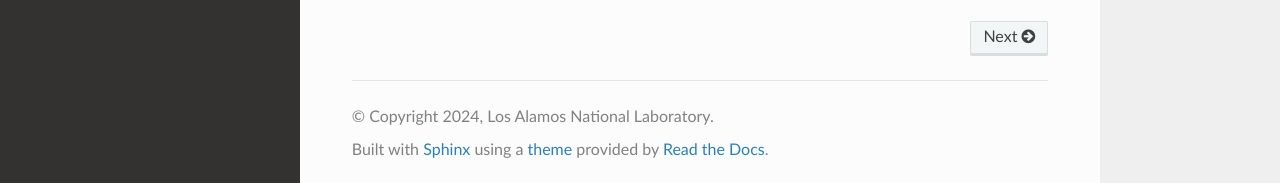
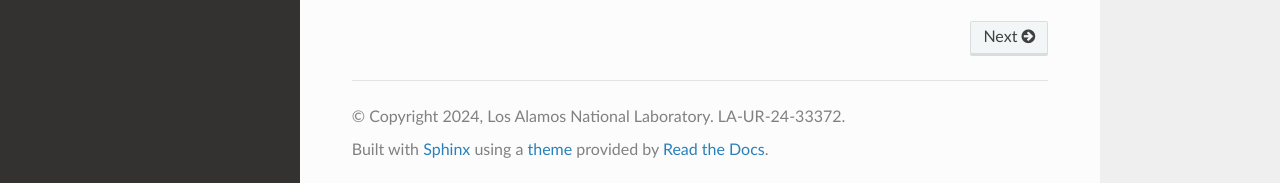
Before and after one commit to cinemascience/pycinema-readthedocs, a Sphinx documentation site: the page built from docs/source/index.rst, in a window 1280 px wide and 900 px high, scrolled down 1088 px. Shown: the part 714-897 px from the top of the window. Built offline with Sphinx 7.4.7 and the Read the Docs theme 3.1.0, drawn with Linux system fonts in a browser that asks for light colours.

Commit message:
source/conf.py

```diff
--- a/docs/source/conf.py
+++ b/docs/source/conf.py
@@ -3,7 +3,7 @@
 # -- Project information
 
 project = 'pycinema'
-copyright = '2024, Los Alamos National Laboratory'
+copyright = '2024, Los Alamos National Laboratory. LA-UR-24-33372'
 author = 'David H. Rogers'
 
 release = '3.1'
```
